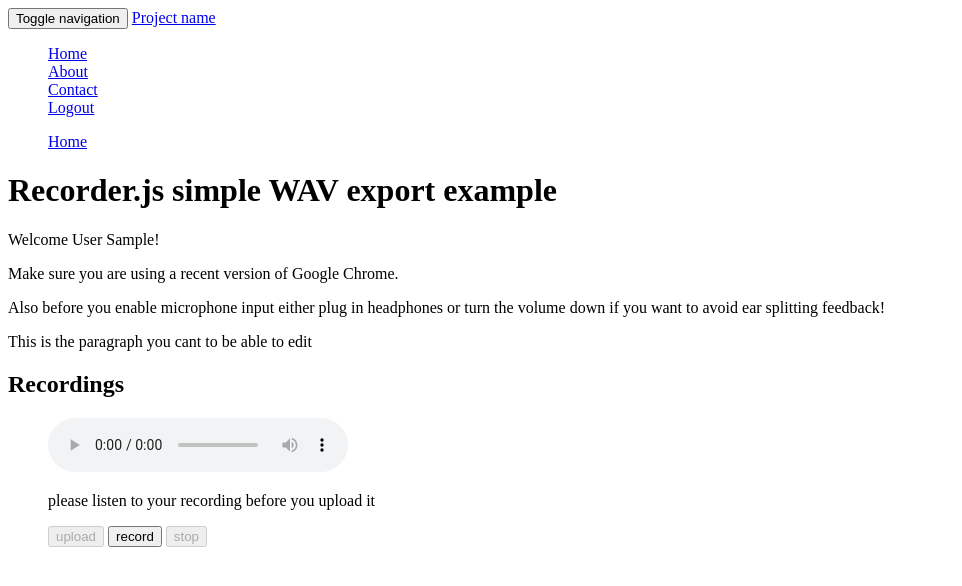
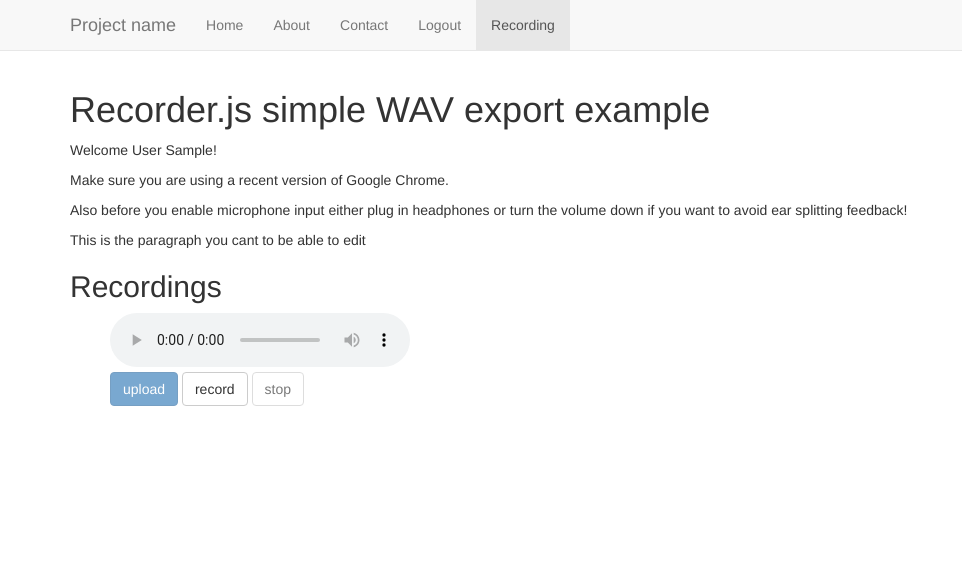
Before and after one commit to Emilv2/mandarinrecording, a Django app: page /recording/ in a window 1280 px wide. Shown: the top 586 px of the page, without its empty margins (0-962 px from the left). Run offline with Django 3.2, Linux system fonts and the light colour scheme; the visitor is signed in with stand-in values (Sample User, id 1); data that the repository does not hold is empty; parts of the project's set-up code (start-up, migrations or seed data) failed here and were passed over; some libraries are stand-ins or nearby versions.

Commit message:
feat: Use bootstrap for recording page

```diff
--- a/emilvanherp/templates/base.html
+++ b/emilvanherp/templates/base.html
@@ -26,6 +26,7 @@
             <li {% if request.path == '/contact/' %}class="active"{% endif %}><a href="contact">Contact</a></li>
         {% if user.is_authenticated %}
             <li><a href="/accounts/logout">Logout</a></li>
+            <li {% if request.path == '/recording/' %}class="active"{% endif %}><a href="/recording">Recording</a></li>
         {% else %}
             <li {% if request.path == '/accounts/login/' %}class="active"{% endif %}><a href="/accounts/login">Login</a></li>
             <li {% if request.path == '/accounts/registration/' %}class="active"{% endif %}><a href="/accounts/registration">Register</a></li>
--- a/recording/templates/recording.html
+++ b/recording/templates/recording.html
@@ -1,11 +1,13 @@
 {% extends "base.html" %}
  {% load i18n %}
 {% block content %}
+{% load bootstrap3 %}
+{% bootstrap_css %}
 <head>
     {#TODO necessary? #}
     {% csrf_token %}
 
-
+    <div class="container">
 	<meta http-equiv="Content-Type" content="text/html; charset=utf-8">
 	<title>Live input record and playback</title>
   <style type='text/css'>
@@ -24,13 +26,17 @@
   <h2>Recordings</h2>
   <ul id="recordingslist2">
       <li>
+          {% buttons %}
           <audio id='audioElement' controls></audio>
-          <p>please listen to your recording before you upload it</p>
-          <button id='uploadButton'>upload</button>
-          <button id='recordButton'>record</button>
-          <button id='stopButton'>stop</button>
+          </li>
+          <li>
+          <button title='please listen to your recording before you upload it' id='uploadButton' class='btn btn-primary'>upload</button>
+          <button id='recordButton' class='btn btn-default'>record</button>
+          <button id='stopButton' class='btn btn-default'>stop</button>
+          {% endbuttons %}
       </li>
   </ul>
+    </div>
   {% load static %}
   <script src="{% static "jquery-1.11.3.min.js" %}"></script>
 <script>
```
